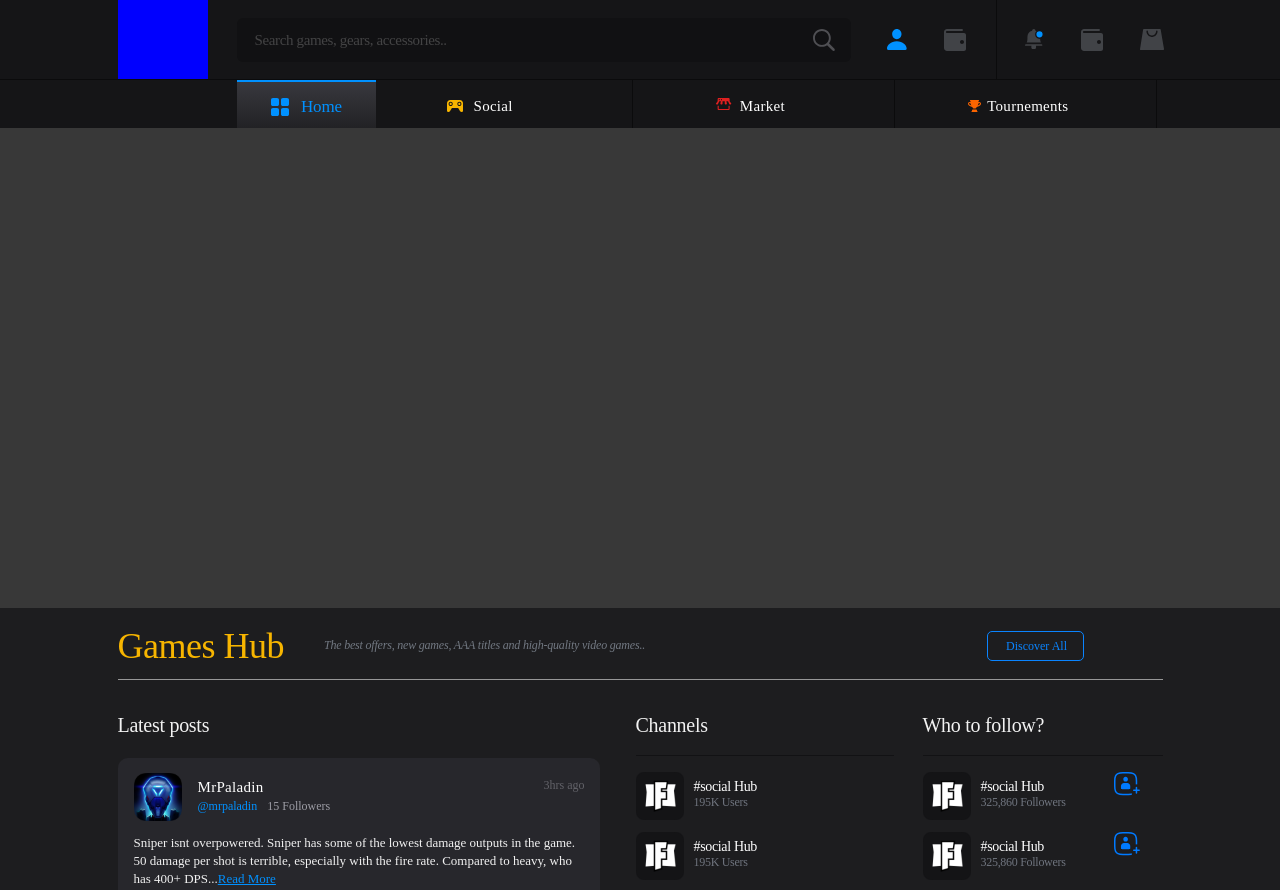
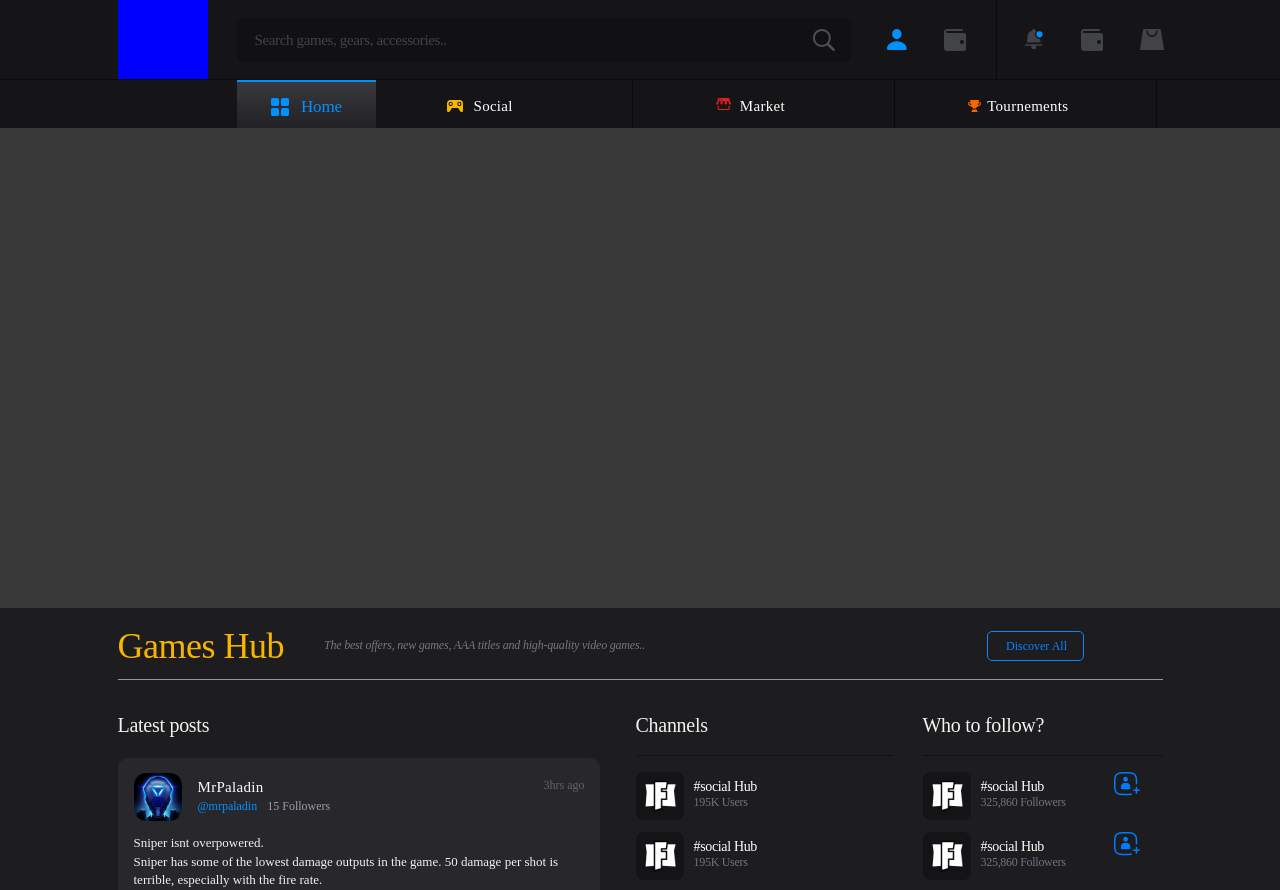
Before and after one commit to sullom101/leanscale, a Next.js app: page / in a window 1280 px wide. Shown: the top 890 px of the page. Built offline with nearby package versions, Linux system fonts and the light colour scheme; a web font is replaced by a local one.

Commit message:
update comment component

```diff
--- a/src/components/Comment/Comment.js
+++ b/src/components/Comment/Comment.js
@@ -76,7 +76,7 @@ Comment.defaultProps = {
   name: "MrPaladin",
   username: "@mrpaladin",
   commentText:
-    " Sniper isnt overpowered. Sniper has some of the lowest damage outputs in the game. 50 damage per shot is terrible, especially with the fire rate. Compared to heavy, who has 400+ DPS! tell me how sniper compares. ",
+    " Sniper isnt overpowered. \nSniper has some of the lowest damage outputs in the game. 50 damage per shot is terrible, especially with the fire rate. \nCompared to heavy, who has 400+ DPS! tell me how sniper compares. ",
   followers: 15,
   commentTime: "3hrs ago",
   likes: 296,
--- a/src/components/Comment/comment.module.scss
+++ b/src/components/Comment/comment.module.scss
@@ -88,10 +88,11 @@
       font-weight: normal;
       font-stretch: normal;
       font-style: normal;
-      line-height: 1.38;
+      line-height: 1.44;
       letter-spacing: normal;
       color: #f2f2f2;
       padding-top: 11px;
+      white-space: pre-line;
     }
     .spanStyle {
       color: #0091ff;
@@ -99,7 +100,7 @@
     }
   }
   .commentFooter {
-    height: 56px;
+    height: 46px;
     display: flex;
     align-items: flex-end;
     justify-content: space-between;
```
